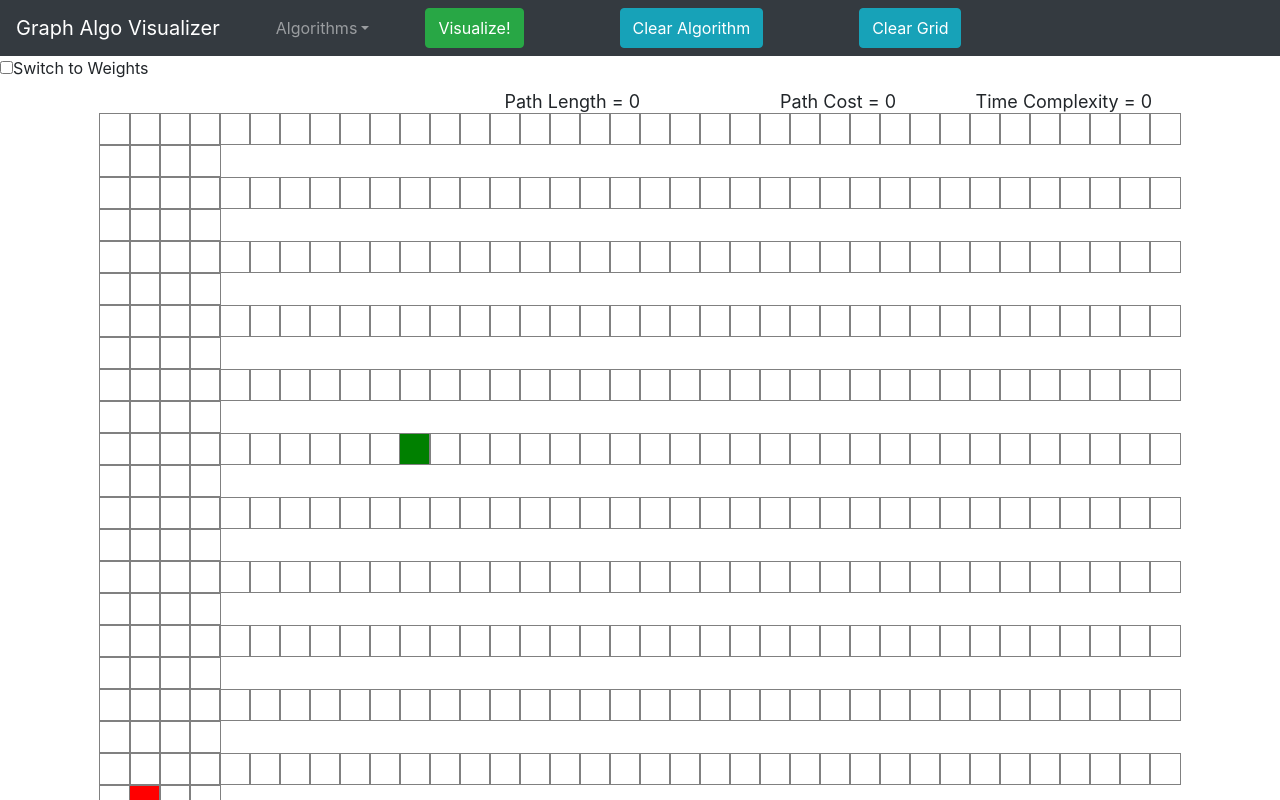
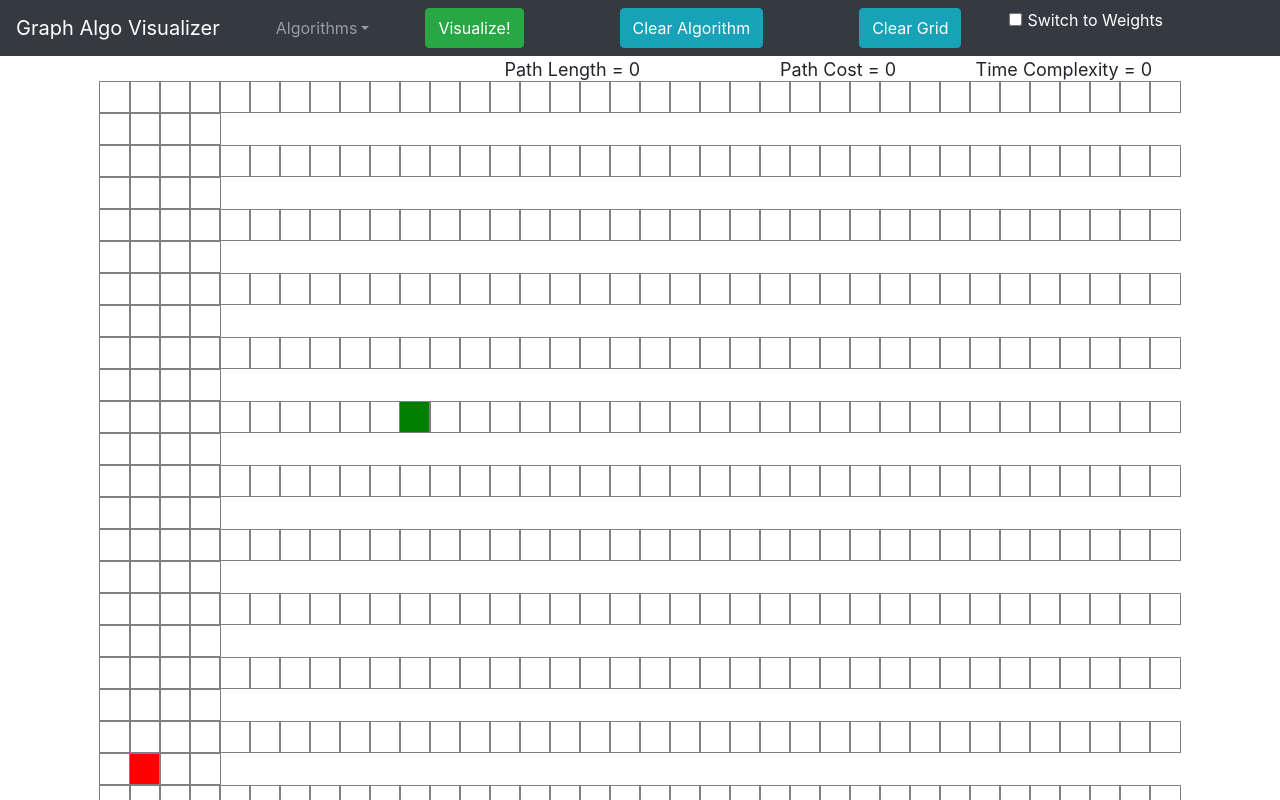
Before and after one commit to kushgupta-official/Graph-algo-visualizer, a React (Create React App) app: page / in a window 1280 px wide. Shown: the top 800 px of the page. Built offline with nearby package versions, Linux system fonts and the light colour scheme.

Commit message:
Navbar Updated

```diff
--- a/src/graphAlgoVisualizer/graphAlgoVisualizer.css
+++ b/src/graphAlgoVisualizer/graphAlgoVisualizer.css
@@ -19,3 +19,8 @@
   font-size: large;
   right: 50%;
 }
+
+.checkBox {
+  color: white;
+  margin-left: 5px;
+}
--- a/src/graphAlgoVisualizer/graphAlgoVisualizer.jsx
+++ b/src/graphAlgoVisualizer/graphAlgoVisualizer.jsx
@@ -1,4 +1,3 @@
-// value along path, dfs
 import React, { Component } from "react";
 import Node from "./node/node.jsx";
 import Navbar from "./navbar";
@@ -28,7 +27,7 @@ var endNode_Row = 10;
 var endNode_Col = 37;
 const FixedWeight = 10;
 
-const Checkbox = (props) => <input type="checkbox" {...props} />;
+// const Checkbox = (props) => <input type="checkbox" {...props} />;
 class GraphAlgoVisualizer extends Component {
   state = {
     grid: [],
@@ -357,6 +356,7 @@ class GraphAlgoVisualizer extends Component {
     });
   };
 
+  //clear whole grid
   undoAlgoAndWalls = () => {
     const newGrid = this.state.grid;
     for (let row = 0; row < total_rows; row++) {
@@ -397,12 +397,14 @@ class GraphAlgoVisualizer extends Component {
       // <div className="container-fluid">
       <div>
         <Navbar
+          addWeights={this.state.addWeights}
           handleDijkstra={this.visualizeDijkstra}
           handleAstar={this.visualizeAstar}
           handleBFS={this.visualizeBFS}
           handleDFS={this.visualizeDFS}
           handleClearAlgorithm={this.clearAlgo}
           handleClearGrid={this.undoAlgoAndWalls}
+          handleCheckboxChange={this.handleCheckboxChange}
         ></Navbar>
         {/* <button
           className="btn btn-primary btn-lg"
@@ -446,13 +448,16 @@ class GraphAlgoVisualizer extends Component {
         >
           Clear Algo
         </button> */}
-        <label>
+
+        {/*CheckBox*/}
+
+        {/* <label>
           <Checkbox
             checked={this.state.addWeights}
             onChange={this.handleCheckboxChange}
           />
           <span>Switch to Weights</span>
-        </label>
+        </label> */}
         <div>
           <span className="time">
             Time Complexity = {this.state.timeComplexity}
--- a/src/graphAlgoVisualizer/navbar.jsx
+++ b/src/graphAlgoVisualizer/navbar.jsx
@@ -3,10 +3,14 @@ import Navbar from "react-bootstrap/Navbar";
 import Nav from "react-bootstrap/Nav";
 import NavDropdown from "react-bootstrap/NavDropdown";
 import Button from "react-bootstrap/Button";
+import "./graphAlgoVisualizer.css";
+
+const Checkbox = (props) => <input type="checkbox" {...props} />;
 
 class classNavbar extends Component {
   state = {
     currentAlgo: "null",
+    addWeights: "false",
   };
   forDijkstra = () => {
     this.setState({ currentAlgo: "Dijkstra" });
@@ -31,8 +35,18 @@ class classNavbar extends Component {
       this.props.handleDFS();
     }
   };
+  handleCheckboxChange = () => {
+    console.log(this.state.addWeights);
+    this.setState({ addWeights: !this.state.addWeights });
+    console.log(this.state.addWeights, "hi");
+  };
   render() {
-    const { handleClearAlgorithm, handleClearGrid } = this.props;
+    const {
+      handleClearAlgorithm,
+      handleClearGrid,
+      addWeights,
+      handleCheckboxChange,
+    } = this.props;
     return (
       <Navbar bg="dark" variant="dark" expand="lg">
         <Navbar.Brand className="mr-5">Graph Algo Visualizer</Navbar.Brand>
@@ -72,6 +86,10 @@ class classNavbar extends Component {
             <Button variant="info" className="mx-5" onClick={handleClearGrid}>
               Clear Grid
             </Button>
+            <label>
+              <Checkbox checked={addWeights} onChange={handleCheckboxChange} />
+              <span className="checkBox">Switch to Weights</span>
+            </label>
           </Nav>
         </Navbar.Collapse>
       </Navbar>
```
